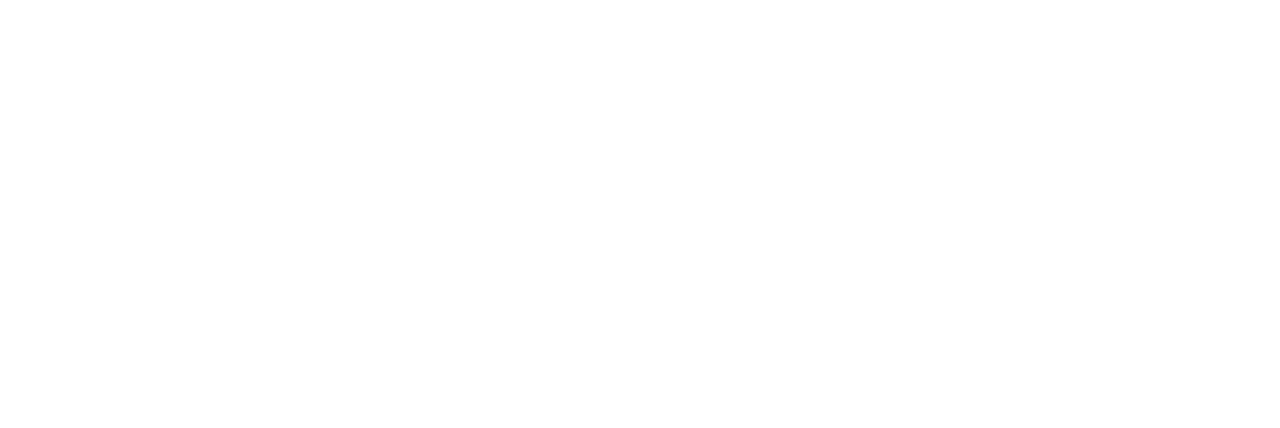
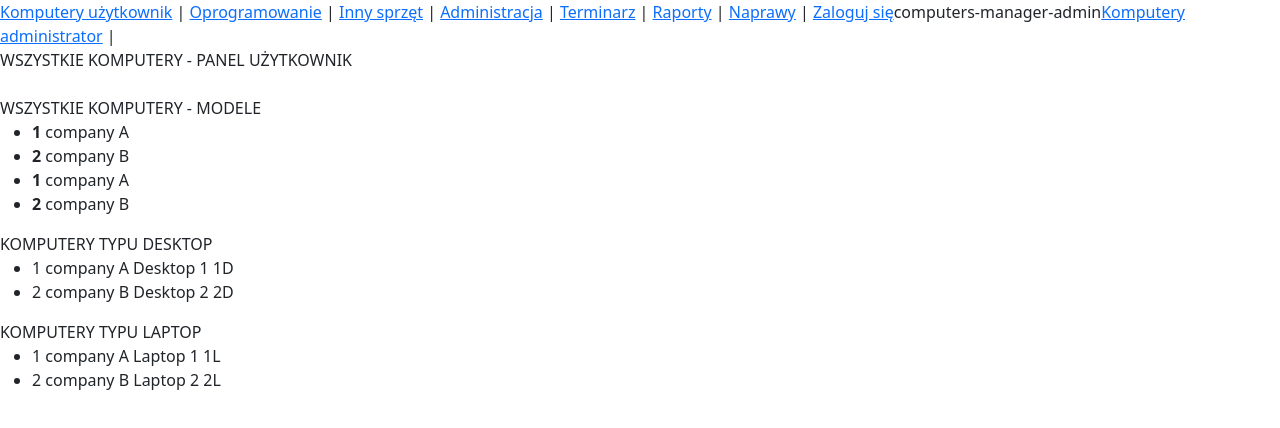
Before and after one commit to ficoCT/ewidencja_it, a React (Create React App) app: page /computers-manager-user in a window 1280 px wide. Before the commit this address had no page. Shown: the top 428 px of the page. Built offline with nearby package versions, Linux system fonts and the light colour scheme.

Commit message:
Computers Manager

```diff
--- a/src/App.js
+++ b/src/App.js
@@ -5,7 +5,7 @@
   return (
       <>
       <nav>
-      <Link to="/computers-manager">Komputery</Link> |{" "}
+      <Link to="/computers-manager-user">Komputery użytkownik</Link> |{" "}
       <Link to="/software">Oprogramowanie</Link> |{" "}
       <Link to="/otherHardware">Inny sprzęt</Link> |{" "}
       <Link to="/administration">Administracja</Link> |{" "}
@@ -13,6 +13,8 @@
       <Link to="/reports">Raporty</Link> |{" "}
       <Link to="/repairs">Naprawy</Link> |{" "}
       <Link to="/login">Zaloguj się</Link>
+          computers-manager-admin
+     <Link to="/computers-manager-admin">Komputery administrator</Link> |{" "}
       </nav>
       <Outlet />
       </>
--- a/src/components/ComputersManager/index.js
+++ /dev/null
@@ -1 +0,0 @@
-export { default } from './ComputersManager';
--- /dev/null
+++ b/src/components/ComputersManagerAdmin/ComputersManagerAdmin.js
@@ -0,0 +1,50 @@
+import React, { useEffect, useState } from 'react';
+// import Car from '../Car';
+// import AddCar from '../AddCar';
+// import * as API from '../../api/cars';
+
+export default function ComputersManagerAdmin() {
+  const [cars, setCars] = useState([]);
+
+  // useEffect(() => {
+  //   loadCars();
+  // }, []);
+  //
+  // function loadCars() {
+  //   API.getCars()
+  //     .then(setCars);
+  // }
+  //
+  // function addCar(car) {
+  //   API.createCar(car)
+  //     .then(car => setCars(cars => [...cars, car]));
+  // }
+  //
+  // function updateCar(id, car) {
+  //   API.updateCar(id, car)
+  //     .then(updatedCar => setCars(cars => cars.map(car => car.id === id ? updatedCar : car)));
+  // }
+  //
+  // function deleteCar(id) {
+  //   API.deleteCar(id)
+  //     .then(() => setCars(cars => cars.filter(car => car.id !== id)));
+  // }
+  //
+  // if (cars.length === 0) return null;
+
+  return (
+    <div className="cars-manager">
+      {/*<ul>*/}
+      {/*  {cars.map(car => (*/}
+      {/*    <li key={car.id}>*/}
+      {/*      <Car car={car} onUpdate={updateCar} onDelete={deleteCar} />*/}
+      {/*    </li>*/}
+      {/*  ))}*/}
+      {/*</ul>*/}
+      {/*<div className="cars-manager__add">*/}
+      {/*  <AddCar onSubmit={addCar} />*/}
+      {/*</div>*/}
+      ComputersManagerAdmin
+    </div>
+  );
+}
--- /dev/null
+++ b/src/components/ComputersManagerAdmin/index.js
@@ -0,0 +1 @@
+export { default } from './ComputersManagerAdmin';
--- a/src/components/ComputersManager/ComputersManager.js
+++ b/src/components/ComputersManagerUser/ComputersManagerUser.js
@@ -1,13 +1,9 @@
-import React, { useEffect, useState } from 'react';
-import Computer from "../Computer";
-import AddComputer from "../AddComputer";
-import {collection, getDocs, getFirestore, setDoc} from "firebase/firestore";
-import {app} from "../../firebase";
+import React, { useState } from 'react';
 import LaptopList from "../LaptopList";
 import DesktopList from "../DesktopList";
 import ComputerList from "../ComputersList";
 
-export default function ComputersManager() {
+export default function ComputersManagerUser() {
 
   const [computers, setComputers] = useState([
       {id: 1, company:'company A', model:'Desktop 1', inventoryNumber: "1D", serialNumber: "ASX23TD" },
@@ -24,36 +20,13 @@
       {id: 2, company:'company B', model:'Laptop 2', inventoryNumber: "2L" }
   ]);
 
-  const db = getFirestore(app);
-
-    async function loadComputers() {
-        const computers = collection(db, 'desktop');
-        const computersSnapshot = await getDocs(computers);
-        const allComputers = computersSnapshot.docs.map(doc => doc.data());
-        return allComputers;
-    }
-
-    // useEffect(() => {
-    //     loadComputers().then(desktop => setDesktop(desktop));;
-    // }, []);
-
-    function addComputer(computer) {
-
-    }
-
-    function updateComputer(id, computer) {
-
-    }
-
-    function deleteComputer(id) {
-
-    }
-
   return (
     <>
-        WSZYSTKIE KOMPUTERY
+        WSZYSTKIE KOMPUTERY - PANEL UŻYTKOWNIK
+        <br />
+        <br />
+        WSZYSTKIE KOMPUTERY - MODELE
         <ComputerList computers={computers}/>
-        {/*<AddComputer onSubmit={addComputer} />*/}
         KOMPUTERY TYPU DESKTOP
         <DesktopList desktops={desktops}/>
         KOMPUTERY TYPU LAPTOP
--- /dev/null
+++ b/src/components/ComputersManagerUser/index.js
@@ -0,0 +1 @@
+export { default } from './ComputersManagerUser';
--- a/src/components/Login/Login.js
+++ /dev/null
@@ -1,7 +0,0 @@
-import * as React from 'react';
-
-export default function Login() {
-  return (
-        <h1>Login</h1>
-  );
-}
--- a/src/components/Login/index.js
+++ /dev/null
@@ -1 +0,0 @@
-export { default } from './Login';
--- a/src/index.js
+++ b/src/index.js
@@ -8,15 +8,15 @@
     Routes,
     Route,
 } from "react-router-dom";
-import ComputersManager from "./components/ComputersManager";
+import ComputersManagerUser from "./components/ComputersManagerUser";
 import Software from "./components/Software";
-import Login from "./components/Login";
 import OtherHardware from "./components/OtherHardware";
 import Administration from "./components/Administration";
 import Timetable from "./components/Timetable";
 import Reports from "./components/Reports";
 import Repairs from "./components/Repairs";
 import 'bootstrap/dist/css/bootstrap.min.css';
+import ComputersManagerAdmin from "./components/ComputersManagerAdmin";
 
 const root = ReactDOM.createRoot(document.getElementById('root'));
 root.render(
@@ -24,14 +24,15 @@
       <BrowserRouter>
           <Routes>
               <Route path="/" element={<App />} >
-                  <Route path="computers-manager" element={<ComputersManager />} />
+                  <Route path="computers-manager-user" element={<ComputersManagerUser />} />
                   <Route path="software" element={<Software />} />
                   <Route path="otherHardware" element={<OtherHardware />} />
-                  <Route path="login" element={<Login />} />
                   <Route path="administration" element={<Administration />} />
                   <Route path="timetable" element={<Timetable />} />
                   <Route path="reports" element={<Reports />} />
                   <Route path="repairs" element={<Repairs />} />
+
+                  <Route path="computers-manager-admin" element={<ComputersManagerAdmin />} />
               </Route>
           </Routes>
       </BrowserRouter>
```
